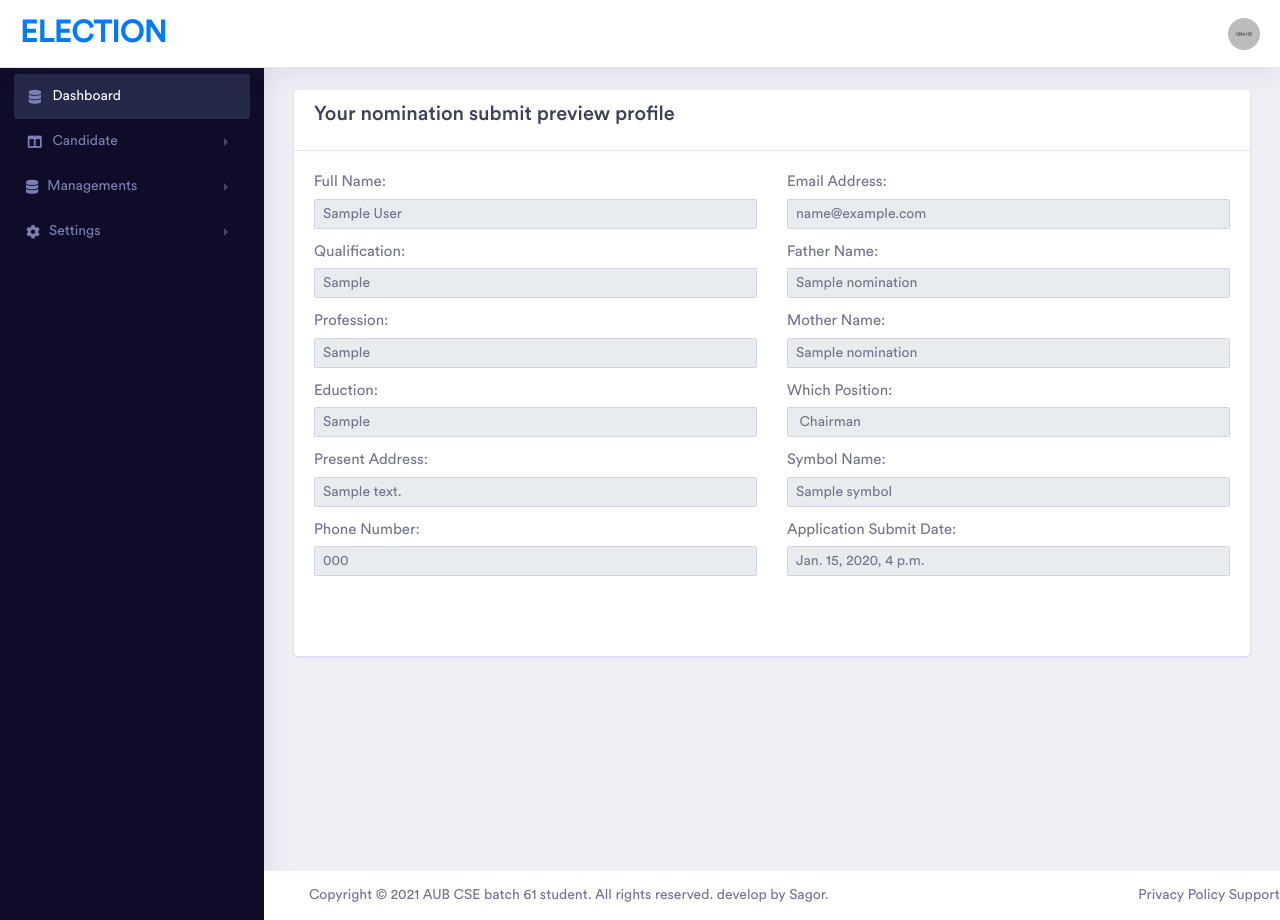
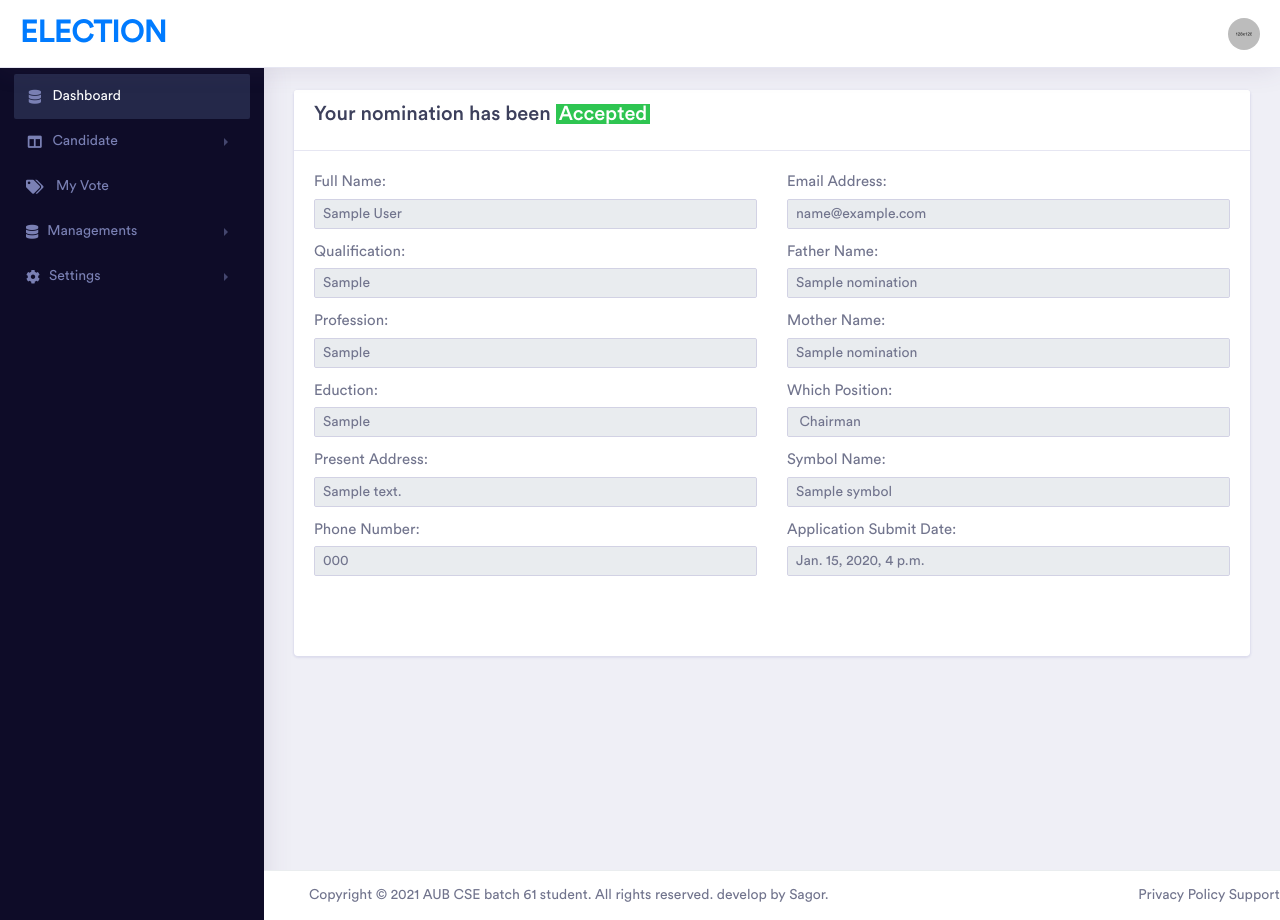
Before and after one commit to mbrsagor/Angular_nasted_views, a Django app: page /nomination-profile/1/ in a window 1280 px wide. Run offline with Django 3.2, Linux system fonts and the light colour scheme; a user stored in the database is signed in; tables that the repository leaves empty hold one stand-in row (values such as "Sample post"); some libraries are stand-ins or nearby versions; some web fonts are replaced.

Commit message:
New: Vote menu created

```diff
--- a/app/templates/nomination/nomination_profile.html
+++ b/app/templates/nomination/nomination_profile.html
@@ -1,14 +1,15 @@
 {% extends 'base.html' %}
 {% load static %}
 
-{% block title %} {{ request.user.username }} Profile {% endblock %}
+{% block title %} {{ request.user.username }} apply nomination {% endblock %}
 
 {% block content %}
 
-
     <div class="card">
         <div class="card-header">
-            <h3 class="card-title">Your nomination submit preview profile</h3>
+            <h3 class="card-title">Your nomination has been {% if profile.is_approve == True %}
+                <span style="padding: 0 3px; color:white;" class="bg-success">Accepted</span> {% else %}
+                <span style="padding: 0 3px; color:white;" class="bg-danger">Pending</span> {% endif %}</h3>
         </div>
         <div class="card-body">
             <div class="row">
@@ -57,7 +58,7 @@
                     {% endif %}
                 </div>
                 <div class="col-xl-6 col-lg-6 col-md-6 col-sm-12 col-12 mb-5">
-                {% if profile.email_address %}
+                    {% if profile.email_address %}
                         <div class="form-group">
                             <label for="email_address">Email Address:</label>
                             <input class="form-control form-control-sm" disabled type="text"
@@ -104,5 +105,4 @@
         </div>
     </div>
 
-
 {% endblock %}
--- a/app/views/nomination_view.py
+++ b/app/views/nomination_view.py
@@ -102,4 +102,5 @@ class NominationProfile(DetailView):
     context_object_name = 'profile'
 
     def get_queryset(self):
-        return Nomination.objects.filter(candidate__user_id=self.request.user.pk)
+        user_id = self.request.user.pk
+        return Nomination.objects.filter(candidate__user_id=user_id)
--- a/templates/nav.html
+++ b/templates/nav.html
@@ -24,10 +24,15 @@
                                     <a class="nav-link" href="{% url 'nomination_apply' %}">Apply Nomination </a>
                                 </li>
                                 <li class="nav-item">
-                                    <a class="nav-link" href="{% url 'nomination_profile' request.user.pk %}">My Nomination</a>
+                                    <a class="nav-link" href="{% url 'nomination_profile' request.user.id %}">My
+                                        Nomination</a>
                                 </li>
                             </ul>
                         </div>
+                    </li>
+                    <li class="nav-item">
+                        <a class="nav-link" href="#" aria-controls="submenu-6"><i class="fas fa-tags"></i>
+                           My Vote</a>
                     </li>
                     {% if request.user.is_superuser %}
                         <li class="nav-item">
```
